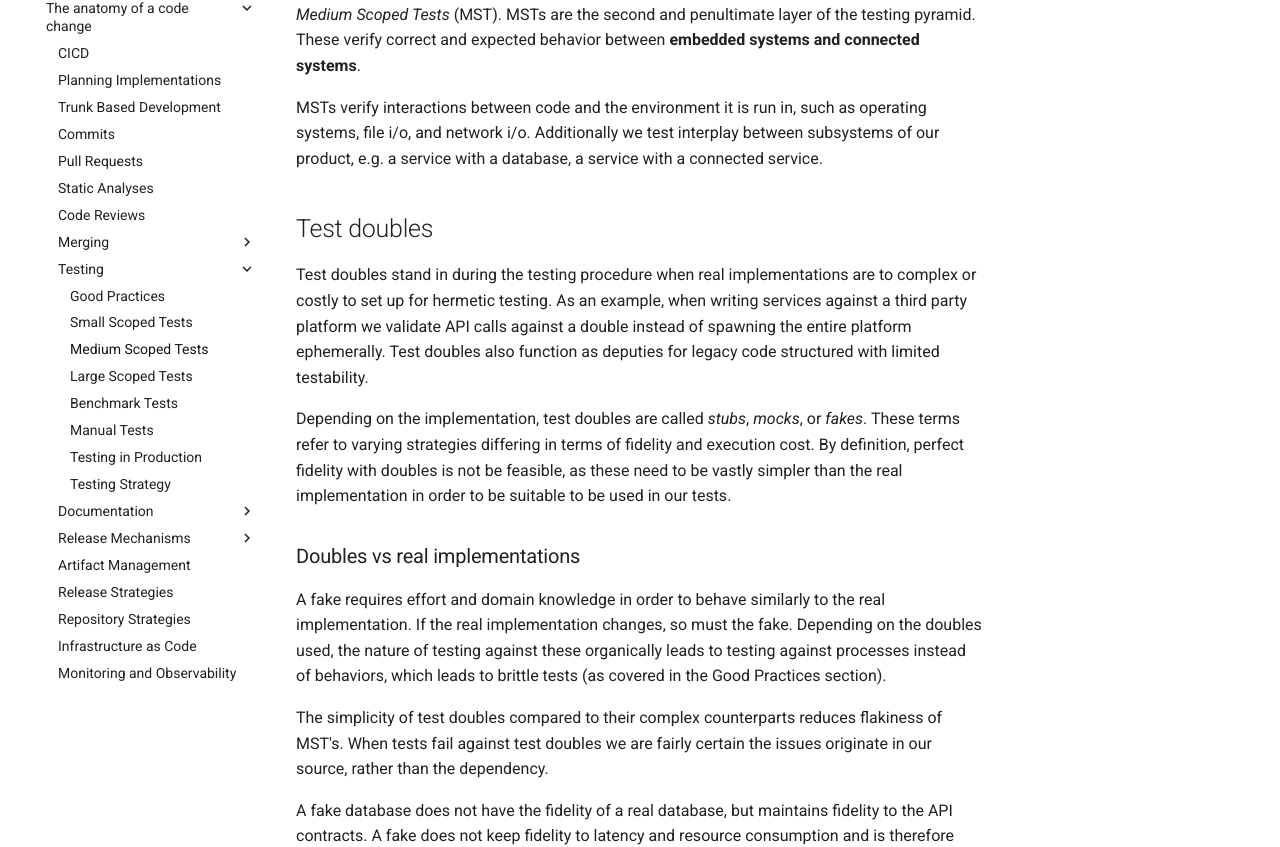
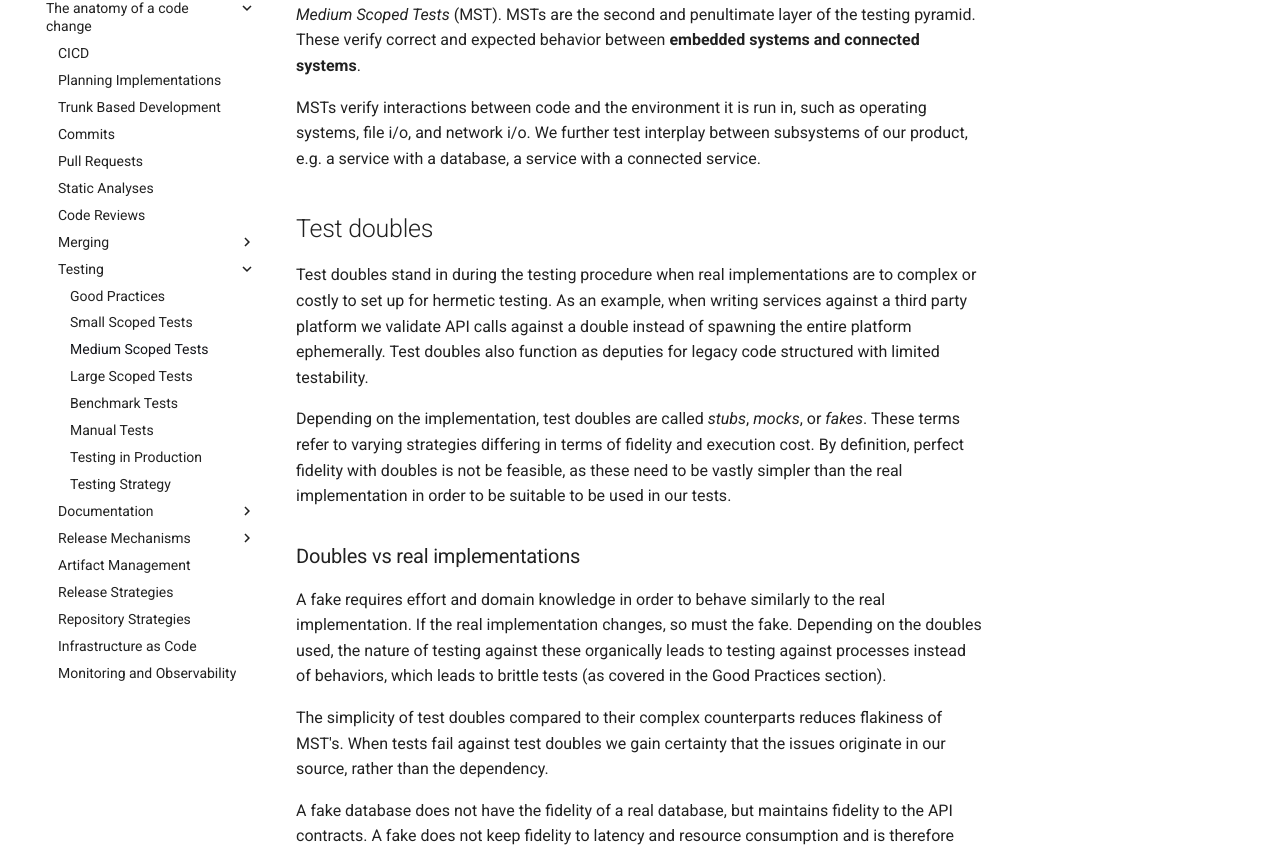
Before and after one commit to engineering-collaboration/book, an MkDocs documentation site: the page built from docs/book/anatomy-of-a-code-change/testing/medium-scoped-tests.md, in a window 1280 px wide and 1400 px high. Shown: the part 278-1125 px from the top of the window. Built offline with MkDocs 1.6.1 and Material for MkDocs 9.7.7, drawn with Linux system fonts in a browser that asks for light colours; comment, search, counter and statistics services are not loaded.

Commit message:
Fix vale warnings

```diff
--- a/docs/book/anatomy-of-a-code-change/testing/medium-scoped-tests.md
+++ b/docs/book/anatomy-of-a-code-change/testing/medium-scoped-tests.md
@@ -2,7 +2,7 @@
 
 As with the term *Unit tests*, the expression *Integrations tests* conjures a bias towards differing implementation strategies. We therefore advance our naming from *Small Scoped Tests* to *Medium Scoped Tests* (MST). MSTs are the second and penultimate layer of the testing pyramid. These verify correct and expected behavior between **embedded systems and connected systems**.
 
-MSTs verify interactions between code and the environment it is run in, such as operating systems, file i/o, and network i/o. Additionally we test interplay between subsystems of our product, e.g. a service with a database, a service with a connected service.
+MSTs verify interactions between code and the environment it is run in, such as operating systems, file i/o, and network i/o. We further test interplay between subsystems of our product, e.g. a service with a database, a service with a connected service.
 
 ## Test doubles
 
@@ -14,7 +14,7 @@ Depending on the implementation, test doubles are called *stubs*, *mocks*, or *f
 
 A fake requires effort and domain knowledge in order to behave similarly to the real implementation. If the real implementation changes, so must the fake. Depending on the doubles used, the nature of testing against these organically leads to testing against processes instead of behaviors, which leads to brittle tests (as covered in the Good Practices section).
 
-The simplicity of test doubles compared to their complex counterparts reduces flakiness of MST's. When tests fail against test doubles we are fairly certain the issues originate in our source, rather than the dependency.
+The simplicity of test doubles compared to their complex counterparts reduces flakiness of MST's. When tests fail against test doubles we gain certainty that the issues originate in our source, rather than the dependency.
 
 A fake database does not have the fidelity of a real database, but maintains fidelity to the API contracts. A fake does not keep fidelity to latency and resource consumption and is therefore unreliable to provide information about race conditions, timeouts, or benchmarking.
 
```
Also changed, not shown: docs/book/anatomy-of-a-code-change/testing/benchmark-tests.md (+1 -1 lines), docs/book/anatomy-of-a-code-change/testing/large-scoped-tests.md (+1 -1 lines).
